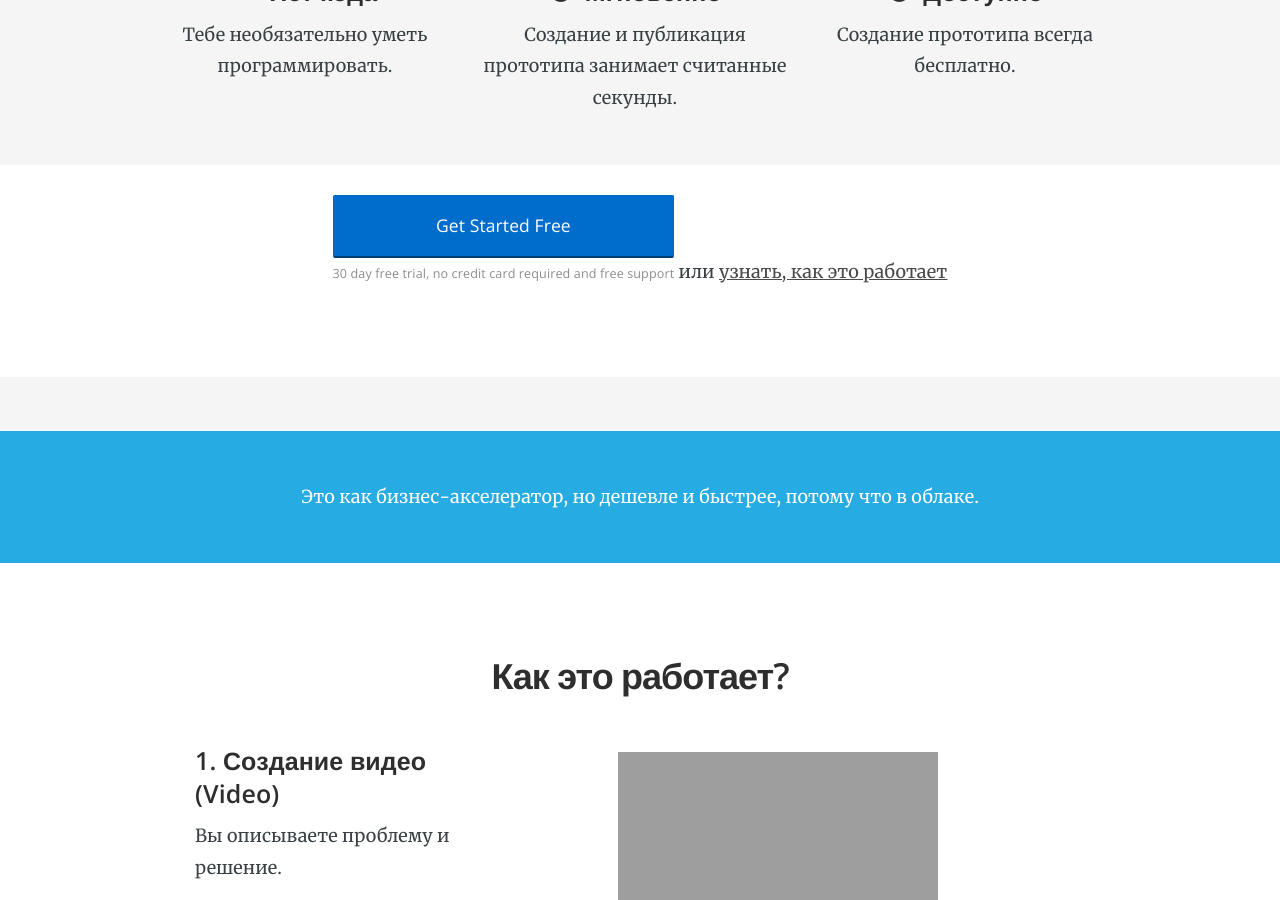
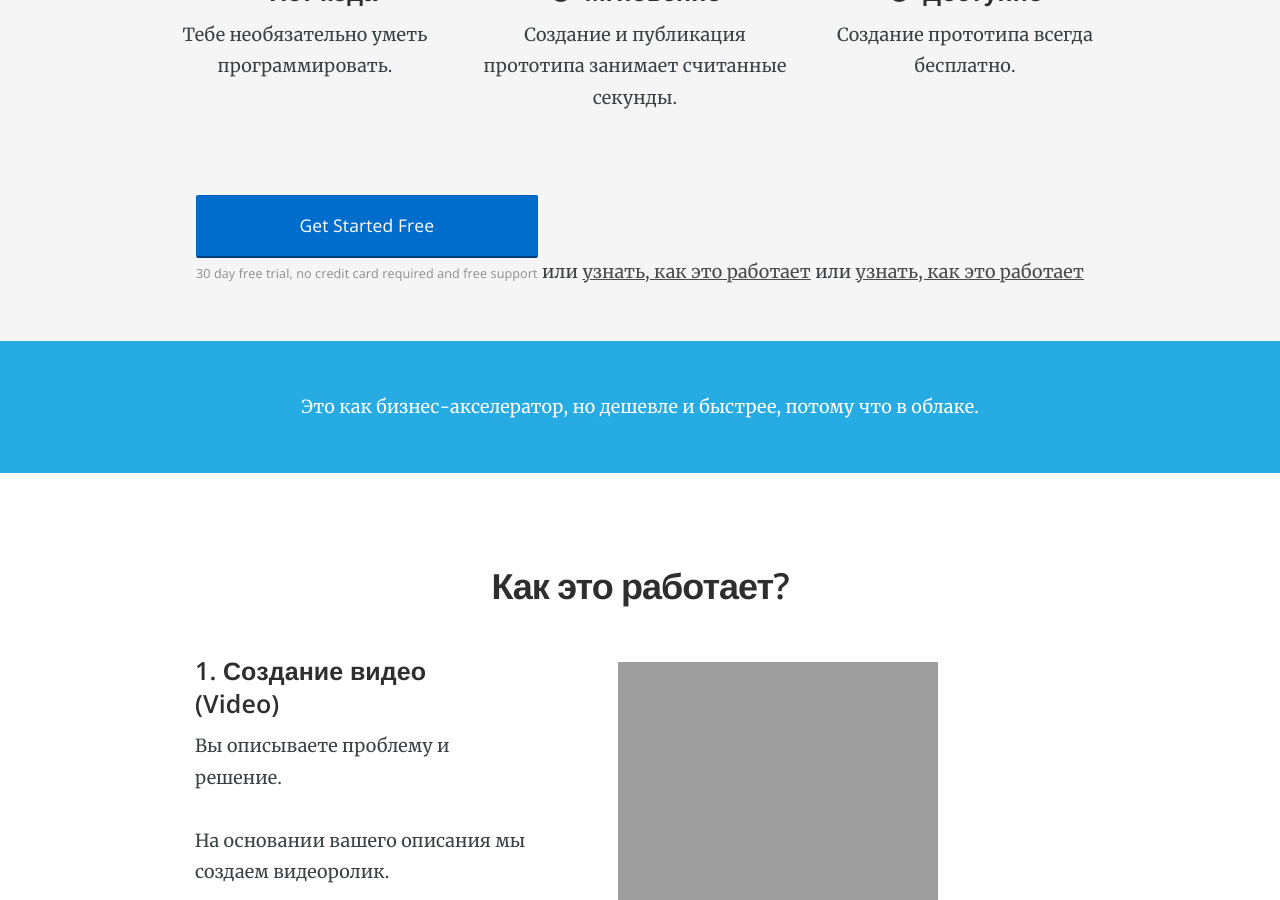
Before and after one commit to RakhimyanTim/enblabs.github.io, a Jekyll site: the page built from pages/index.html, in a window 1280 px wide and 900 px high, scrolled down 1136 px. Built offline with Jekyll 4.4.1, drawn with Linux system fonts in a browser that asks for light colours; nearby versions of some CDN libraries.

Commit message:
Update index.html

```diff
--- a/pages/index.html
+++ b/pages/index.html
@@ -36,17 +36,18 @@
 			</div>
 		</div>
 	</div>
-	<section class="new-content">
 	<div class="container">
 		<div style="text-align: center;">
 			<div style="display: inline-block;">
 					<a href="#" class="btn btn-block btn-centered btn-large btn-primary sign-up" style="display: inherit;">Get Started Free</a>
 				<span class="btn-sub-text">30 day free trial, no credit card required and free support</span>
 			</div>
-		<span class="learn-more">или <a href="#landing-page-content">узнать, как это работает</a></span>
+			<div style="display: inline-block;">
+					<span>или <a href="#landing-page-content">узнать, как это работает</a></span>
+			</div>
+		<span>или <a href="#landing-page-content">узнать, как это работает</a></span>
 		</div>
 	</div>
-	</section>
 </section>
 
 <section class="bright-section centered" style="padding: 50px 0 50px 0;">
```
